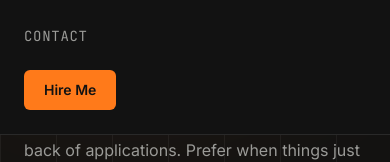
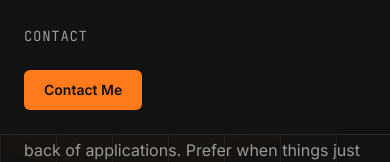
Before and after one commit to zohran-ahmad/Portfolio, a React (Vite) app: page / in a window 390 px wide. Both pictures are taken after a click on the button "Open menu". Shown: the part 274-436 px from the top of the page. Built offline with nearby package versions, Linux system fonts and the light colour scheme.

Commit message:
changed navbar button

```diff
--- a/src/components/Navbar.jsx
+++ b/src/components/Navbar.jsx
@@ -109,7 +109,7 @@ export default function Navbar() {
             onClick={() => setOpen(false)}
             className="mt-5 inline-flex items-center rounded-md bg-accent px-5 py-2.5 text-sm font-semibold text-void"
           >
-            Hire Me
+            Contact Me
           </a>
         </div>
       )}
```
